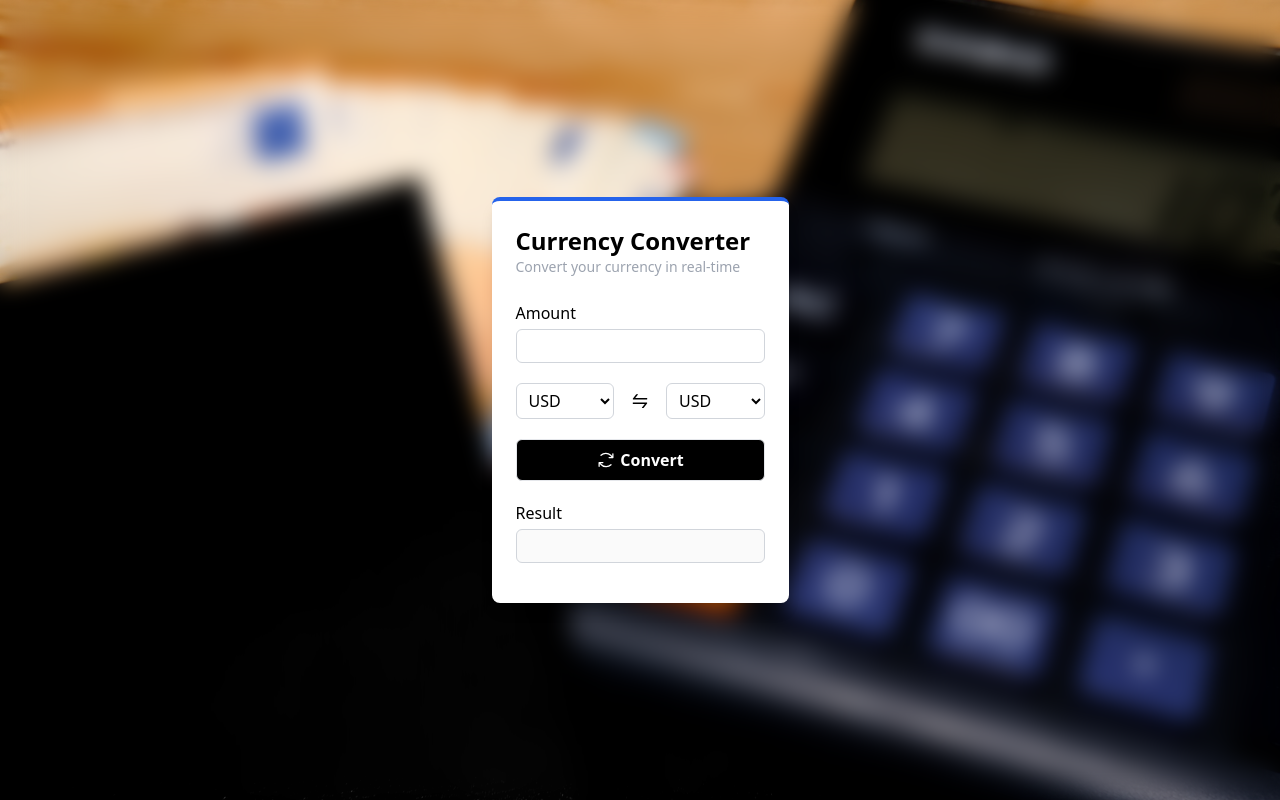
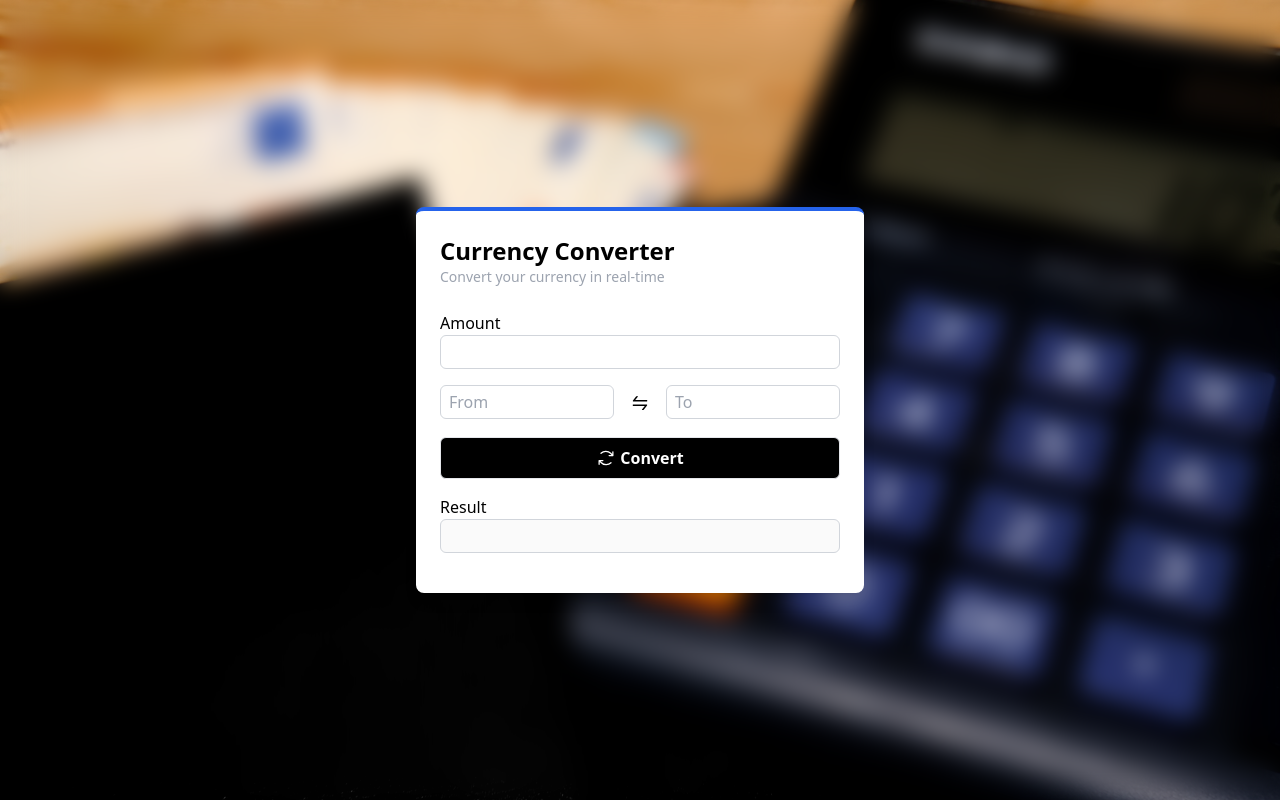
Before and after one commit to ankanmaiti/currency-converter, a React (Vite) app: page / in a window 1280 px wide. Built offline with nearby package versions, Linux system fonts and the light colour scheme.

Commit message:
Replace Select with Input

```diff
--- a/src/components/AmountInput.jsx
+++ /dev/null
@@ -1,18 +0,0 @@
-import cn from "../utils/tailwindcss";
-
-export default function AmountInput({ label, uniqueId, className, ...props }) {
-
-  return (
-    <>
-      <div className="mb-4 flex flex-col space-y-1">
-        <label htmlFor={`${uniqueId}-amount`} className="mr-2">{ label }</label>
-        <input
-          type="number"
-          id={`${uniqueId}-amount`}
-          className={ cn("rounded-md border border-gray-300 px-2 py-1 focus:outline-none", className) }
-          {...props}
-        />
-      </div>
-    </>
-  );
-}
--- a/src/components/CurrencyConverter.jsx
+++ b/src/components/CurrencyConverter.jsx
@@ -1,8 +1,4 @@
 import { useId } from "react";
-
-import AmountInput from "./AmountInput";
-import CurrencySelect from './CurrencySelect'
-import Button from './Button'
 
 import SwapIcon from "./Icons/SwapIcon";
 import ArrowsClockwise from "./Icons/ArrowsClockwise";
@@ -12,39 +8,40 @@ import CardHeader from "./Card/CardHeader";
 import CardFooter from "./Card/CardFooter";
 import CardBody from "./Card/CardBody";
 
+import Input from "./Input";
+import Button from './Button'
+
+
 export default function CurrencyConverter() {
   const uniqueId = useId()
   return (
     <>
-      <Card className="border-t-4 border-t-blue-600">
+      <Card className="border-t-4 border-t-blue-600 md:max-w-md">
         <CardHeader>
           <h2 className="text-2xl font-bold">Currency Converter</h2>
           <p className="text-sm text-gray-400">Convert your currency in real-time</p>
         </CardHeader>
 
+        <CardBody className="space-y-4">
 
-        <CardBody className="space-y-5" >
+          <Input type="number" uniqueId={uniqueId} label={'Amount'} />
 
-          <AmountInput uniqueId={uniqueId} label={'Amount'} />
-
-          <div className="flex w-full justify-between" >
-            <CurrencySelect className="w-5/12" uniqueId={`${uniqueId}-from`} />
+          <div className="flex" >
+            <Input placeholder="From" uniqueId={`${uniqueId}-from`}/>
             <Button className={"px-4 hover:text-blue-700 border-none transition-colors delay-75"}><SwapIcon /></Button>
-            <CurrencySelect className="w-5/12" uniqueId={`${uniqueId}-to`} />
+            <Input placeholder="To" uniqueId={`${uniqueId}-to`}/>
           </div>
 
           <Button className={"w-full space-x-1 bg-black px-6 text-white transition-colors delay-75 hover:border hover:border-black hover:bg-white hover:text-black"} >
             <ArrowsClockwise  /> {/* use animate-spin for roatation/loading */}
-            <span>Convert</span>
+            <span>Convert</span> {/*when loading set Converting*/}
           </Button>
 
-          <div className="flex flex-col space-y-1">
-            <AmountInput label={'Result'} uniqueId={`${uniqueId}-to`} className={"cursor-not-allowed"} disabled />
-          </div>
+            <Input type="number" label={'Result'} uniqueId={`${uniqueId}-to`} className={"cursor-not-allowed"} disabled />
 
         </CardBody>
 
-        <CardFooter>
+        <CardFooter className={"mt-4"}>
         </CardFooter>
       </Card>
     </>
--- a/src/components/CurrencySelect.jsx
+++ /dev/null
@@ -1,19 +0,0 @@
-import cn from "../utils/tailwindcss";
-
-export default function CurrencySelect({ uniqueId, className }) {
-
-  return (
-    <>
-      <select id={`${uniqueId}-selector`} className={cn(
-        "rounded-md border border-gray-300 bg-white px-2 py-1 focus:outline-none",
-        className
-      )}>
-          <option value="USD">USD</option>
-          <option value="INR">INR</option>
-          <option value="EUR">EUR</option>
-          <option value="GBP">GBP</option>
-          <option value="JPY">JPY</option>
-        </select>
-    </>
-  );
-}
--- /dev/null
+++ b/src/components/Input.jsx
@@ -0,0 +1,20 @@
+import cn from "../utils/tailwindcss";
+
+export default function Input({ pattern = "", placeholder = "", type = "text", label, uniqueId, className, ...props }) {
+  return (
+    <div className="flex flex-col">
+      <label htmlFor={`${uniqueId}-amount`} className="mr-2">{label}</label>
+      <input
+        type={type}
+        placeholder={placeholder}
+        pattern={pattern}
+        id={`${uniqueId}-amount`}
+        className={cn(
+          "w-full rounded-md border border-gray-300 px-2 py-1 focus:outline-none",
+          className,
+        )}
+        {...props}
+      />
+    </div>
+  );
+}
```
